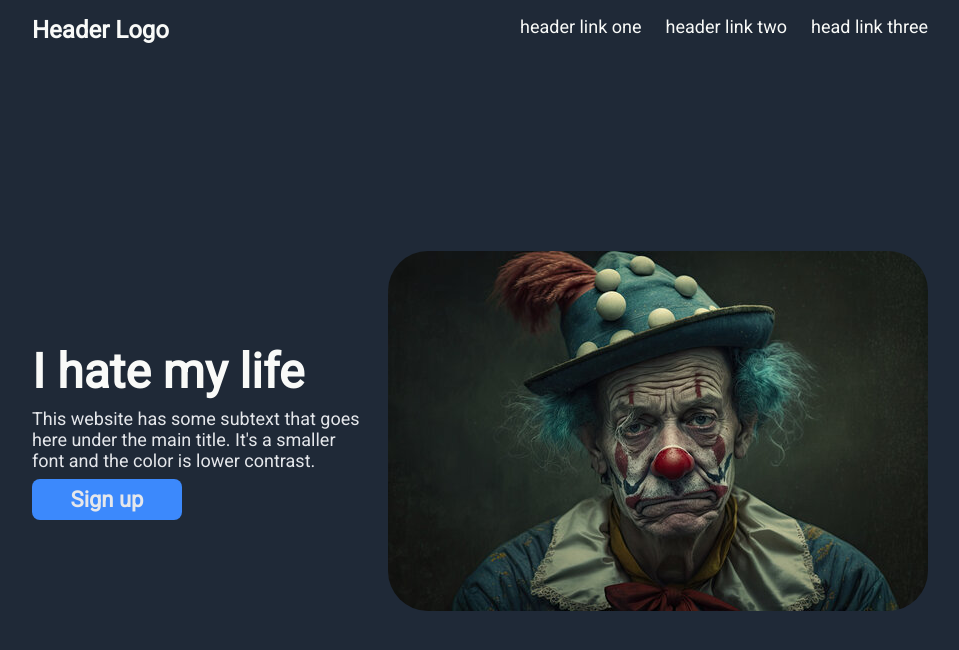
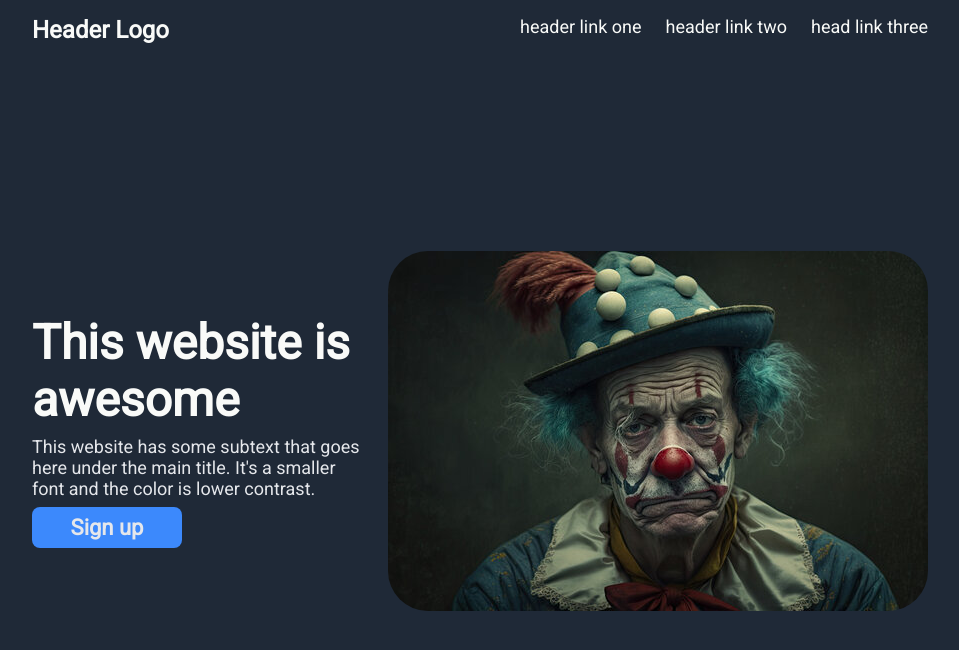
Before and after one commit to MightyRavenDark88/project-landing-page, a plain HTML site: page index.html in a window 1280 px wide. Shown: the whole page, without its empty margins (160-1119 px from the left). Drawn offline with Linux system fonts and the light colour scheme.

Commit message:
Modify hero title text

```diff
--- a/index.html
+++ b/index.html
@@ -25,7 +25,7 @@
         <div class="hero-box">
             <div class="hero-info">
                 <div class="title">
-                    I hate my life
+                    This website is awesome
                 </div>
                 <div class="body">
                     This website has some subtext that goes here under the main title. It's a smaller font and the color is lower contrast.
```
